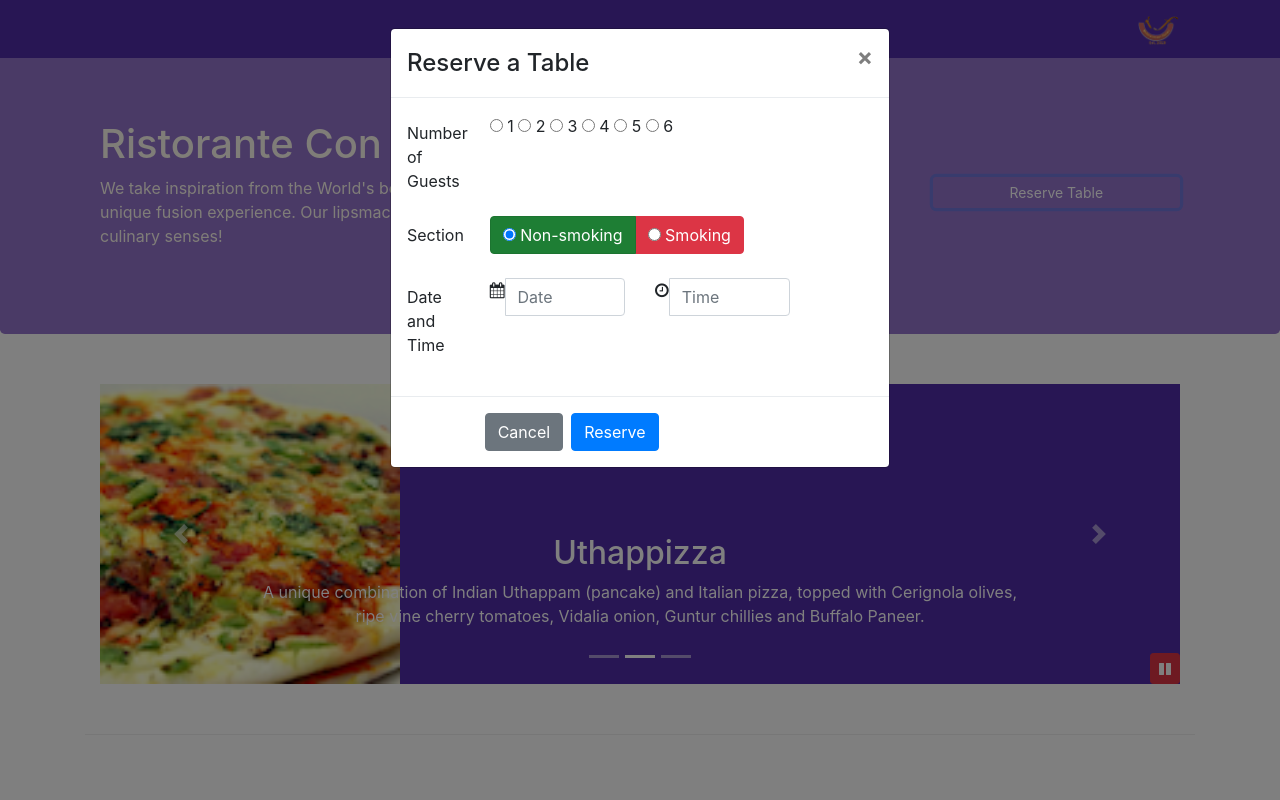
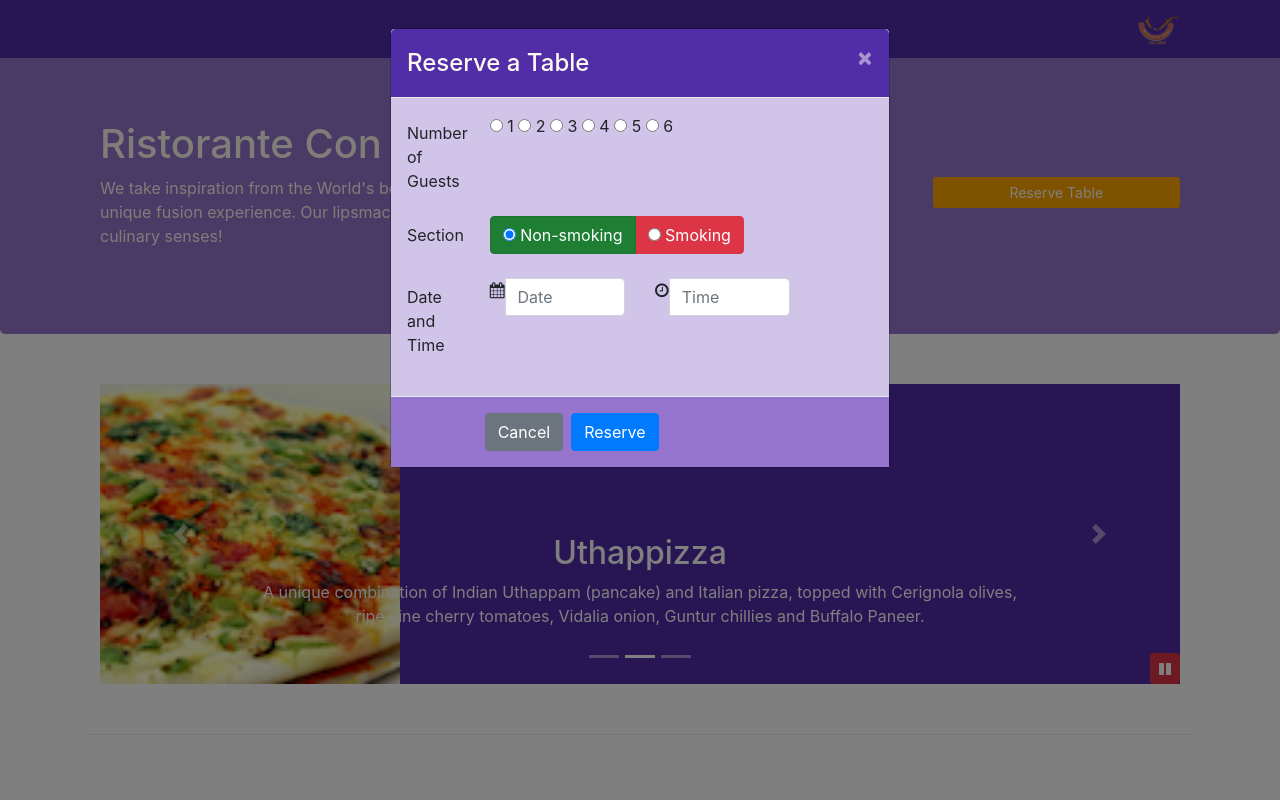
Before and after one commit to olgaloboda/Full-Stack-Bootstrap-4, a website: page index.html in a window 1280 px wide. Both pictures are taken after a click on the link "Reserve Table". Shown: the top 800 px of the page. Drawn offline with nearby package versions, Linux system fonts and the light colour scheme.

Commit message:
final changes

```diff
--- a/css/styles.scss
+++ b/css/styles.scss
@@ -70,3 +70,19 @@ body{
     position: absolute;
     bottom: 0px;
 }
+.reserve-button {
+  background-color: orange;
+}
+.modal-header {
+    background-color: $background-dark;
+    color: floralwhite;
+    .close {
+        color: floralwhite;
+    }
+}
+.modal-body {
+    background-color: $background-pale;
+}
+.modal-footer {
+    background-color: $background-light;
+}
--- a/index.html
+++ b/index.html
@@ -27,13 +27,14 @@
             <a class="navbar-brand" href="#"><img src="img/logo.png" height="30" alt="Logo"/></a>
             <div class="collapse navbar-collapse" id="Navbar">
                 <ul class="navbar-nav mr-auto">
-                    <li class="nav-item active"><a class="nav-link" href="#"><span class="fa fa-home fa-lg">Home</span></a></li>
-                    <li class="nav-item"><a class="nav-link" href="aboutus.html"><span class="fa fa-info fa-lg">About</span></a></li>
-                    <li class="nav-item"><a class="nav-link" href="#"><span class="fa fa-list fa-lg">Menu</span></a></li>
-                    <li class="nav-item"><a class="nav-link" href="contactus.html"><span class="fa fa-address-card fa-lg">Contact</a></li>
+                    <li class="nav-item active"><a class="nav-link" href="#"><span class="fa fa-home fa-lg">  Home</span></a></li>
+                    <li class="nav-item"><a class="nav-link" href="aboutus.html"><span class="fa fa-info fa-lg">  About</span></a></li>
+                    <li class="nav-item"><a class="nav-link" href="#"><span class="fa fa-list fa-lg">  Menu</span></a></li>
+                    <li class="nav-item"><a class="nav-link" href="contactus.html"><span class="fa fa-address-card fa-lg">  Contact</a></li>
                 </ul>
-                <span class="navbar-text">
-                    <a data-toggle="modal" data-target="#loginModal">
+                <span class="navbar-text" id="login">
+                    <!--removed data-toggle="modal" data-target="#loginModal" -->
+                    <a>
                         <span class="fa fa-sign-in"></span>
                         Login
                     </a>
@@ -158,8 +159,9 @@
                     <div class="col-sm-6 align-self-center">
                     <img class="img-fluid" src="img/logo.png" alt="Logo"/>
                     </div>
+                    <!-- removed href="#form" data-toggle="modal" data-html="true" data-target="#reserveTable" -->
                     <div class="col-sm-6 align-self-center">
-                        <a href="#form" class="btn btn-sm btn-block reserve-button text-white" data-toggle="modal" data-html="true" data-target="#reserveTable">Reserve Table</a>
+                        <a class="btn btn-sm btn-block reserve-button text-white" id="reserve">Reserve Table</a>
                     </div>
                 </div>
             </div>
--- a/js/scripts.js
+++ b/js/scripts.js
@@ -12,4 +12,11 @@ $(document).ready(function(){
             $("#carousel-button").children("span").addClass("fa-pause");
         }
     });
+
+    $("#login").click(function() {
+        $("#loginModal").modal('toggle');
+    })
+    $("#reserve").click(function() {
+        $("#reserveTable").modal('toggle');
+    })
 });
--- a/package.json
+++ b/package.json
@@ -35,13 +35,13 @@
     "grunt-sass": "^2.1.0",
     "grunt-usemin": "^3.1.1",
     "gulp": "^3.9.1",
-    "gulp-clean-css": "^3.9.2",
+    "gulp-clean-css": "^3.10.0",
     "gulp-flatmap": "^1.0.2",
     "gulp-htmlmin": "^4.0.0",
     "gulp-imagemin": "^4.1.0",
     "gulp-rev": "^8.1.1",
     "gulp-sass": "^3.1.0",
-    "gulp-uglify": "^3.0.0",
+    "gulp-uglify": "^3.0.1",
     "gulp-usemin": "^0.3.29",
     "htmlmin": "0.0.7",
     "imagemin-gifsicle": "^5.2.0",
```
Also changed, not shown: css/styles.css, 1 other file.
